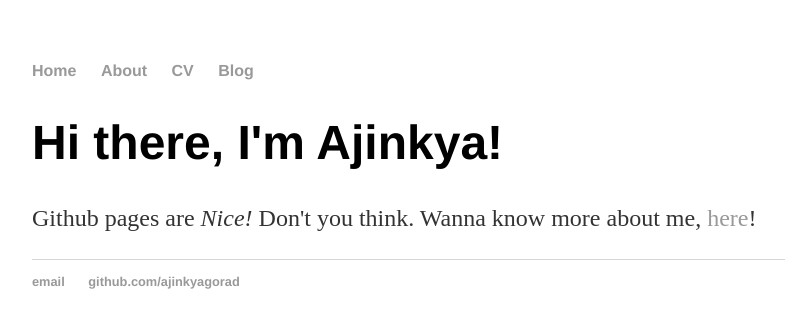
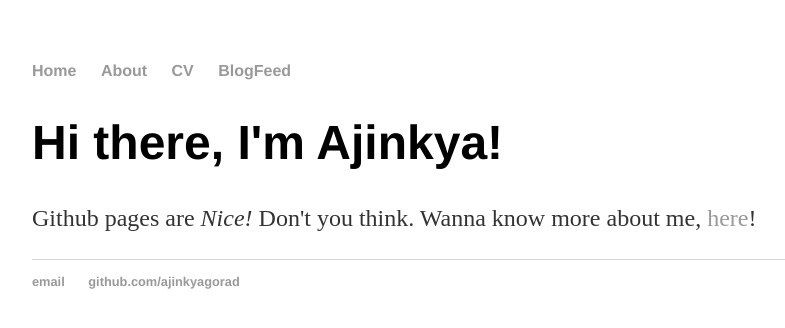
Before and after one commit to ajinkyagorad/ajinkyagorad.github.io, a Jekyll site: the page built from index.html, in a window 1280 px wide. Shown: the top 328 px of the page, without its empty margins (160-945 px from the left). Built offline with Jekyll 4.4.1, drawn with Linux system fonts in a browser that asks for light colours.

Commit message:
Update default.html

```diff
--- a/_layouts/default.html
+++ b/_layouts/default.html
@@ -11,7 +11,7 @@
 	        		<li><a href="/">Home</a></li>
 		        	<li><a href="/about">About</a></li>
 	        		<li><a href="/cv">CV</a></li>
-	        		<li><a href="/blog">Blog</a></li>
+	        		<li><a href="/blog">BlogFeed</a></li>
 	    		</ul>
 			</nav>
 			<div class="container">
```
